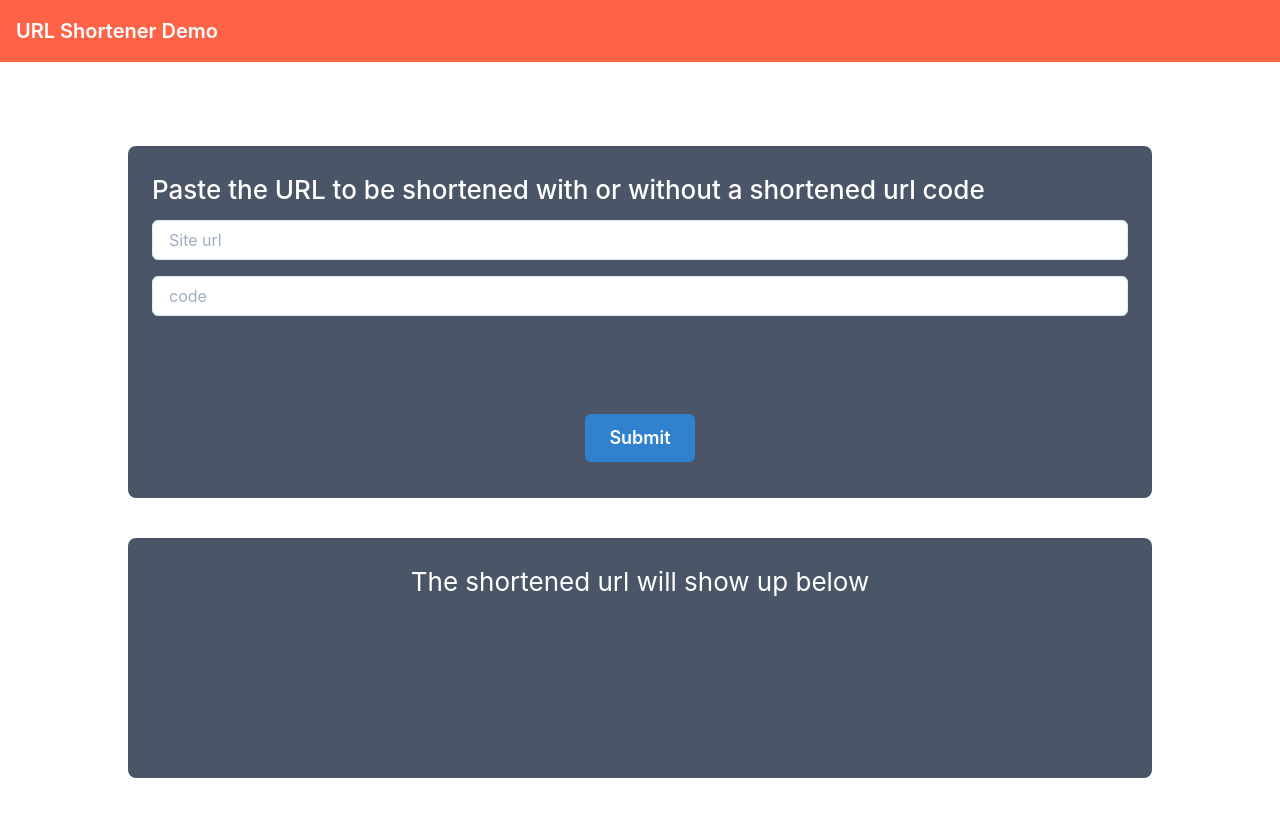
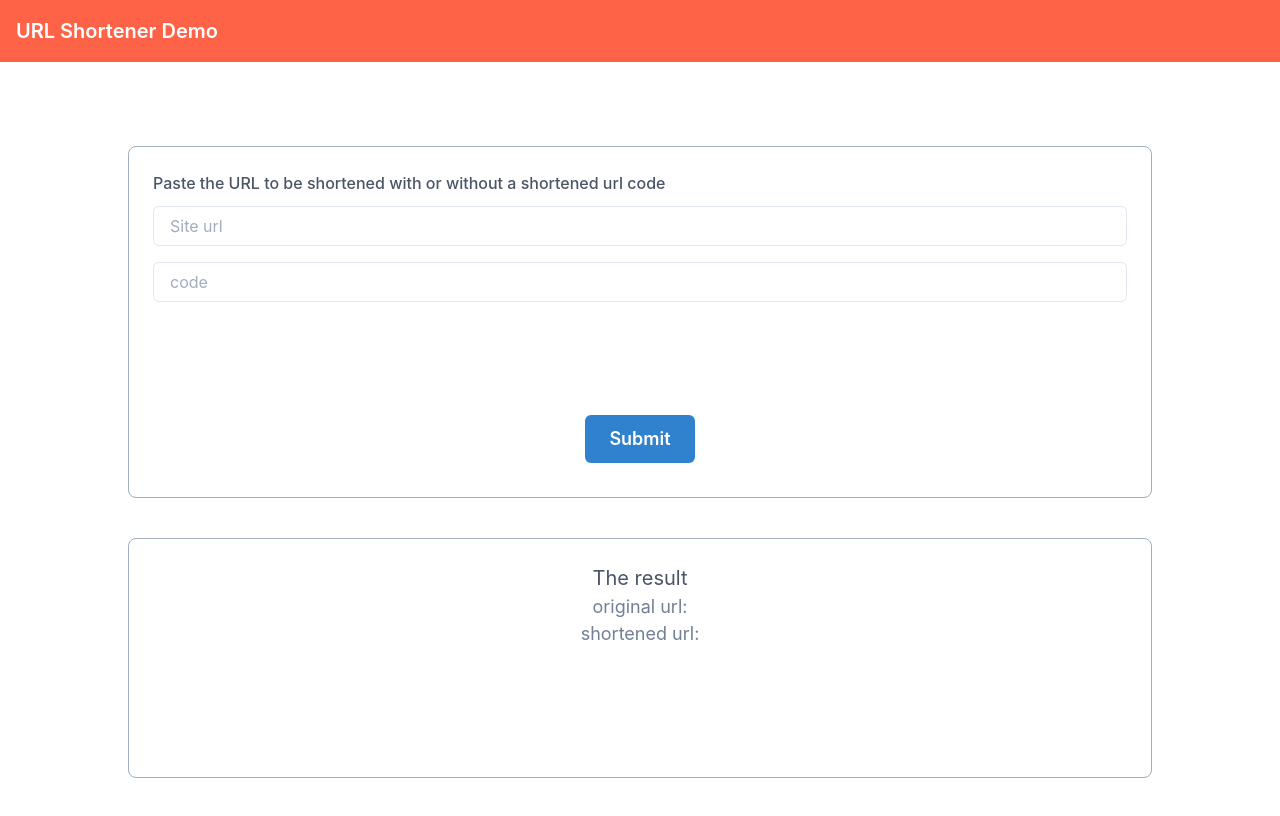
Before and after one commit to kelenyo/urlshortener-web-client, a React (Create React App) app: page / in a window 1280 px wide. Shown: the top 816 px of the page. Built offline with nearby package versions, Linux system fonts and the light colour scheme.

Commit message:
Perfecting the code

```diff
--- a/src/MainPage.js
+++ b/src/MainPage.js
@@ -13,9 +13,17 @@ import {
 } from "@chakra-ui/react"
 
 function MainPage() {
+    const [responseData, setResponseData] = React.useState('')
+    const [errorMessage, setErrorMessage] = React.useState('')
+
+    React.useEffect(() => {
+    }, []);
+
+
     const sendData = async (data) => {
-        const response = await axios.post(
-            'http://localhost:8080/createshorturl',
+        axios
+            .post(
+            'http://localhost:80/createshorturl',
             data,
             {
                 headers: {
@@ -24,13 +32,18 @@ function MainPage() {
                     "Access-Control-Allow-Origin": "*",
                     "Authorization": 'Basic YWRtaW46ZGVtbw==',
                 }
-            }
-        )
+            })
+            .then(response => setResponseData(response.data))
+            .catch(error => {
+                if (error.response) {
+                    setErrorMessage(error.response.data.message)
+                }
+            });
     }
 
     return (
         <>
-            <Box spacing={8} borderRadius="lg" bg="gray.600" h="22rem" w="80%" p="6" color="white">
+            <Box spacing={8} borderRadius="lg" border="1px" borderColor="gray.400" h="22rem" w="80%" p="6" color="white">
                 <Formik
                     initialValues={{url: "", code: ""}}
                     validationSchema={Yup.object().shape({
@@ -43,11 +56,11 @@ function MainPage() {
                 >
                     {(props) => (
                         <Form>
-                            <Box spacing={1}  h="15rem">
+                            <Box spacing={1} h="15rem">
                                 <Field name="url">
                                     {({field, form}) => (
                                         <FormControl isInvalid={form.errors.url && form.touched.url}>
-                                            <FormLabel htmlFor="url" fontSize="XL">
+                                            <FormLabel htmlFor="url" color="gray.600">
                                                 Paste the URL to be shortened with or without a shortened url code
                                             </FormLabel>
                                             <Input {...field} bg="white" color="black" id="url" placeholder="Site url"/>
@@ -58,7 +71,8 @@ function MainPage() {
                                 <Field name="code">
                                     {({field, form}) => (
                                         <FormControl isInvalid={form.errors.code && form.touched.code}>
-                                            <Input {...field} bg="white" mt="4" color="black" id="code" placeholder="code"/>
+                                            <Input {...field} bg="white" mt="4" color="black" id="code"
+                                                   placeholder="code"/>
                                             <FormErrorMessage>{form.errors.code}</FormErrorMessage>
                                         </FormControl>
                                     )}
@@ -77,8 +91,11 @@ function MainPage() {
                     )}
                 </Formik>
             </Box>
-            <Box spacing={8} borderRadius="lg" bg="gray.600" h="15rem" w="80%" mt="10" p="6" color="white">
-                <Text>The shortened url will show up below</Text>
+            <Box spacing={8} borderRadius="lg" border="1px" borderColor="gray.400" h="15rem" w="80%" mt="10" p="6">
+                <Text color="gray.600" fontSize="xl">The result</Text>
+                <Text color="gray.500" fontSize="lg">original url: {responseData.url || ''}</Text>
+                <Text color="gray.500" fontSize="lg">shortened url: {responseData.code && `http://localhost/${responseData.code}`}</Text>
+                <Text color="red.600" fontSize="lg">{errorMessage}</Text>
             </Box>
         </>
     );
```
